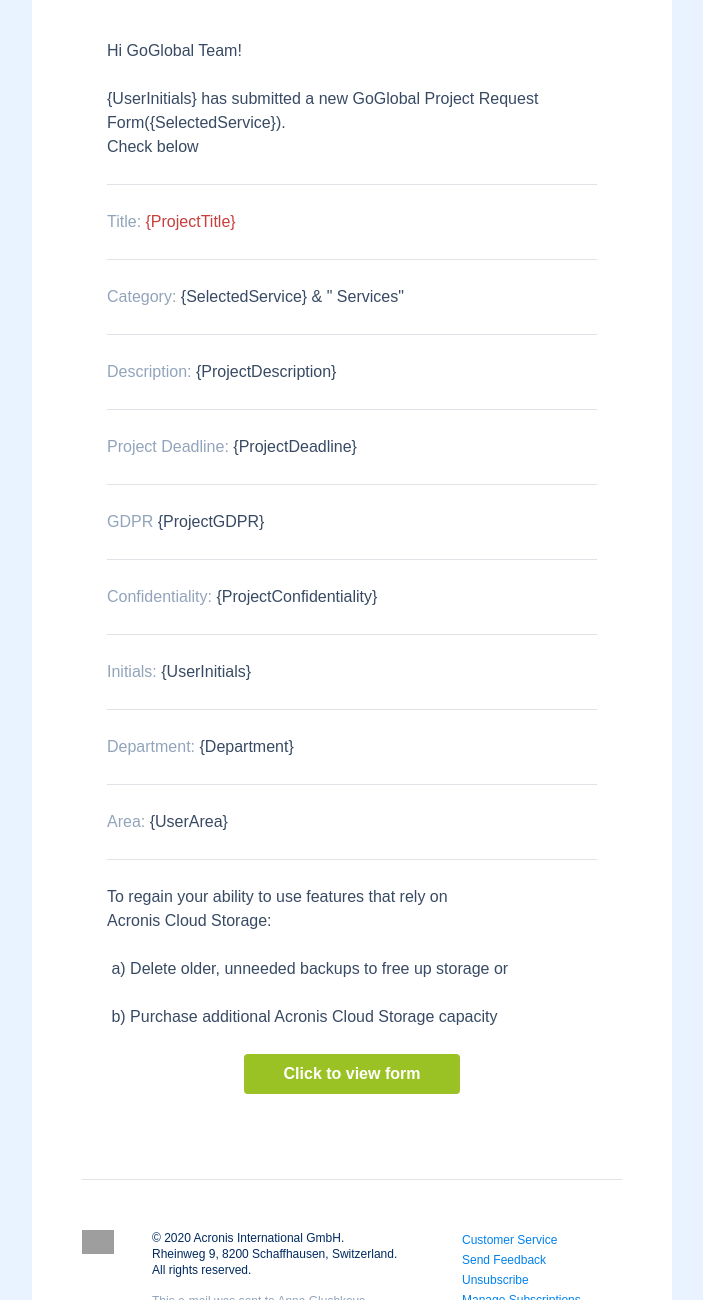
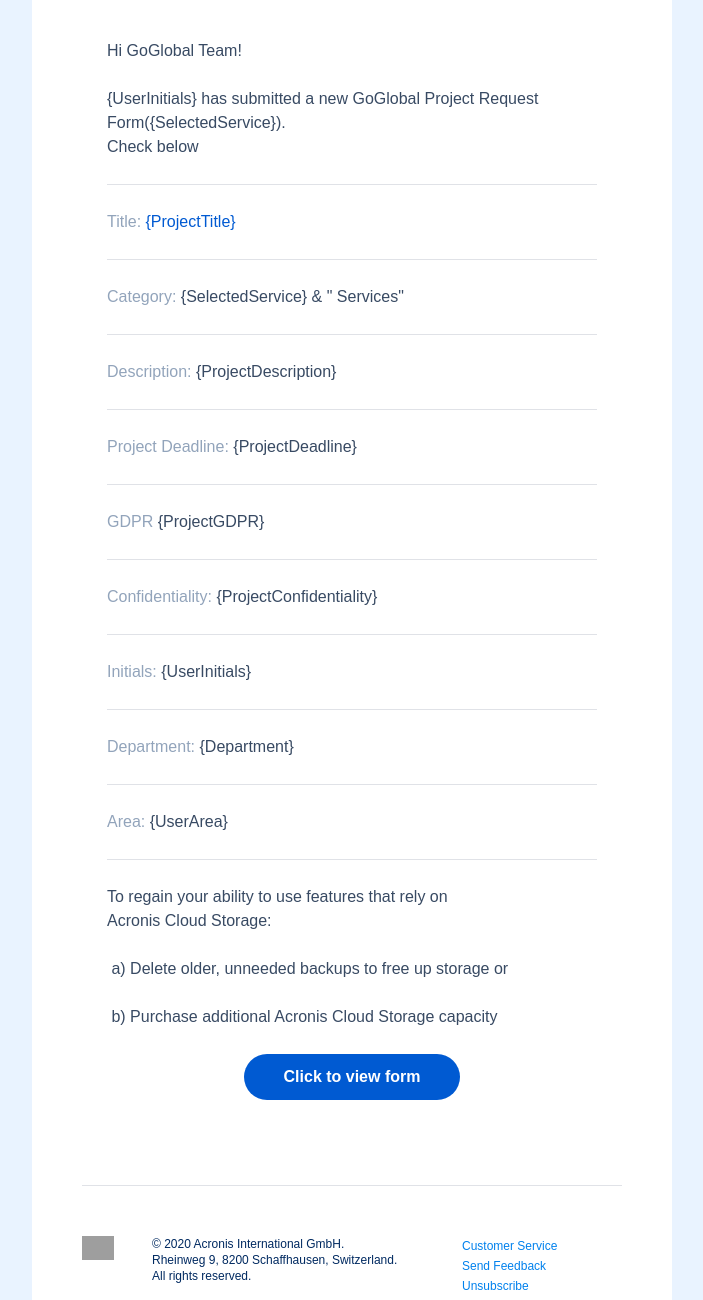
Before and after one commit to Mastery1989/HTML-development, a website: page HTML files/QHBZ technical email.html in a window 1280 px wide. Shown: the part 537-1837 px from the top of the page, without its empty margins (288-991 px from the left). Drawn offline with Linux system fonts and the light colour scheme; grey boxes are pictures that could not be loaded.

Commit message:
QHBZ button is changed

```diff
--- a/HTML files/QHBZ technical email.html
+++ b/HTML files/QHBZ technical email.html
@@ -183,7 +183,7 @@
                                 </td>
 															</tr>
 															<tr>
-																<td  style="color: #C83E3B; font: 16px/24px Arial, Helvetica, sans-serif; padding: 25px 0 25px; border-bottom: 1px solid #E0E2E7;">
+																<td  style="color: #005ad2; font: 16px/24px Arial, Helvetica, sans-serif; padding: 25px 0 25px; border-bottom: 1px solid #E0E2E7;">
 																	<span style="color: #92A4BB;">Title:</span> {ProjectTitle}
 																</td>
 															</tr>
@@ -195,6 +195,7 @@
                               <tr>
 																<td  style="color: #384a63; font: 16px/24px Arial, Helvetica, sans-serif; padding: 25px 0 25px; border-bottom: 1px solid #E0E2E7;">
 																	<span style="color: #92A4BB;">Description:</span> {ProjectDescription}
+
 																</td>
 															</tr>
                               <tr>
@@ -242,8 +243,8 @@
 																<td style="padding: 0 0 10px;" >
 																	<table style="margin: 0 auto;" align="center" cellpadding="0" cellspacing="0">
 																		<tr>
-																			<td bgcolor="#9bc225" align="center" style="font:bold 16px/20px Arial, Helvetica, sans-serif; color:#fff; mso-padding-alt:10px 40px; border-radius: 4px;">
-																				<a style="text-decoration:none; color:#fff; display:block; padding:10px 40px;" target="_blank" href="{LinktoItem}">
+																			<td bgcolor="#005ad2" align="center" style="font:bold 16px/20px Arial, Helvetica, sans-serif; color:#fff; mso-padding-alt:10px 40px; border-radius: 30px;">
+																				<a style="text-decoration:none; color:#fff; display:block; padding:13px 40px;" target="_blank" href="{LinktoItem}">
 																					Click to view form
 																				</a>
 																			</td>
```
